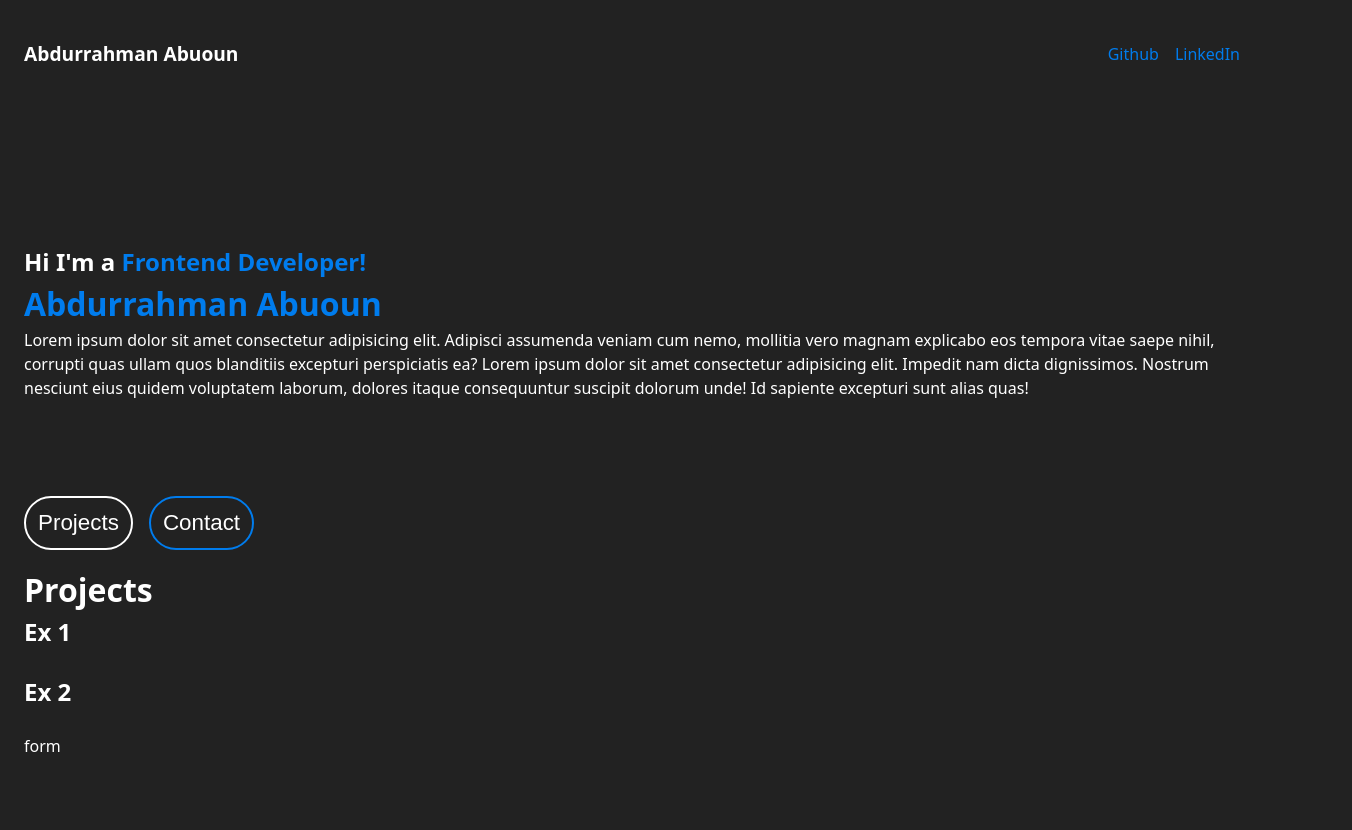
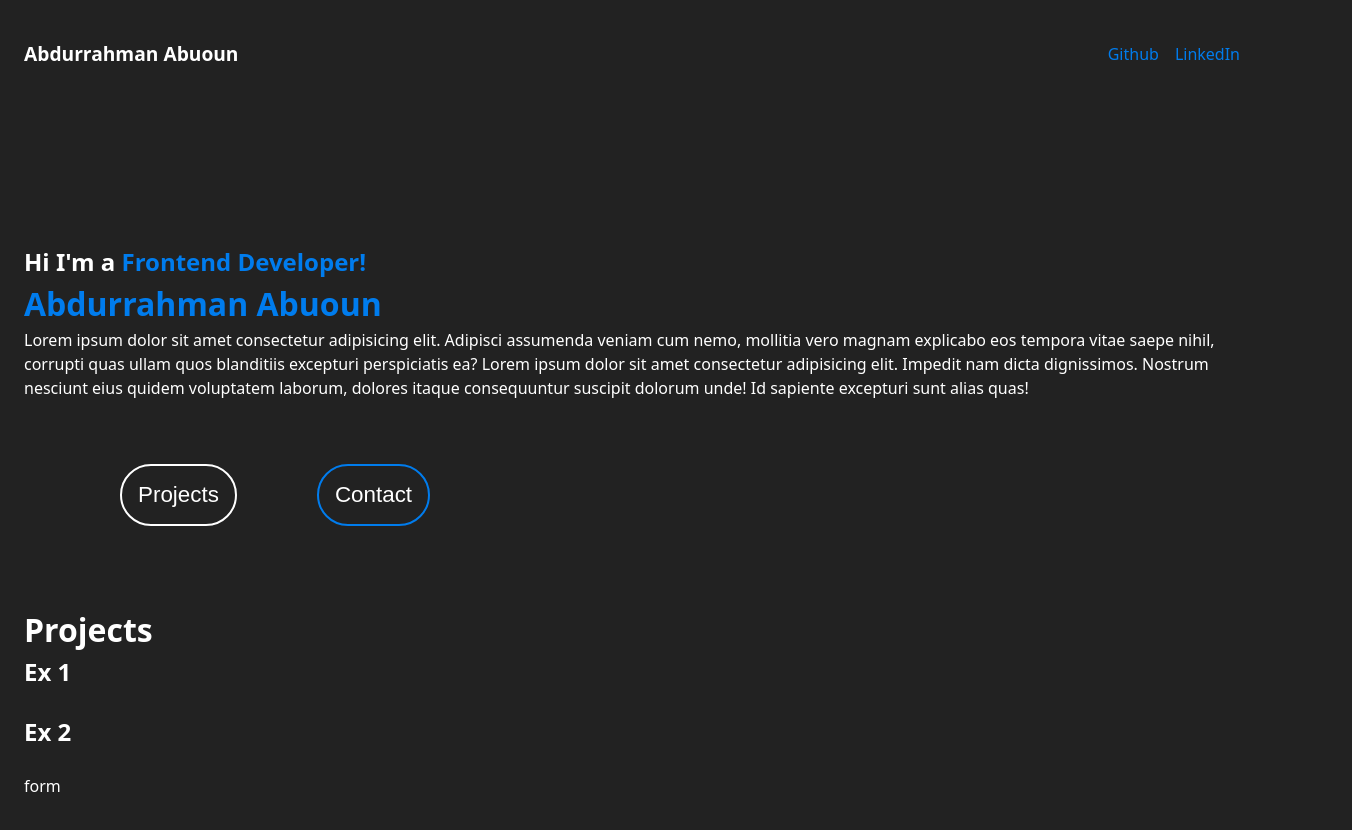
Before and after one commit to abdurman1/myportfolio, a React (Vite) app: page / in a window 1280 px wide. Shown: the top 830 px of the page, 1352 px wide, since content can reach past the window. Built offline with nearby package versions, Linux system fonts and the light colour scheme.

Commit message:
May 21, 2025, 5:01 PM

```diff
--- a/src/App.css
+++ b/src/App.css
@@ -56,17 +56,18 @@ a:hover {
 button {
     font-size: 1.4rem;
     border: 2px solid #fff;
-    padding: 0.75rem;
+    padding: 1rem;
     border-radius: 4rem;
     background-color: #222;
     color: #fff;
-    margin: 1rem 1rem 1rem 0rem;
+    margin: 0rem 5rem 1rem 0rem;
 }
 
 .button {
-    margin-top: 5rem;
-    justify-content: center;
-    align-items: center;
+    margin: 4rem 6rem;
+    width: 100%;
+
+
 }
 
 .blue {
```
